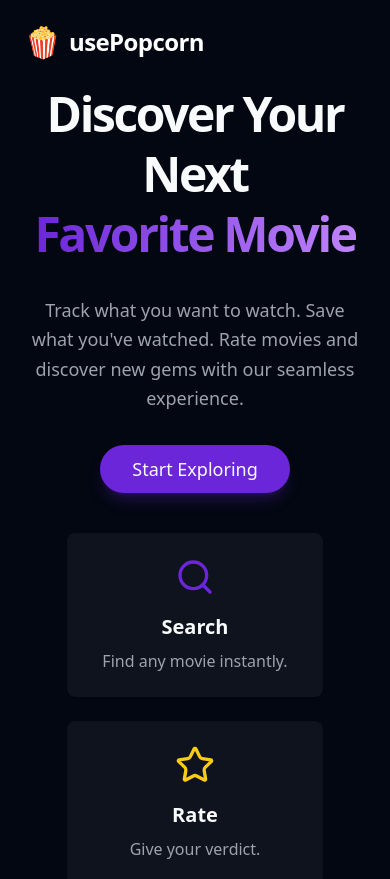
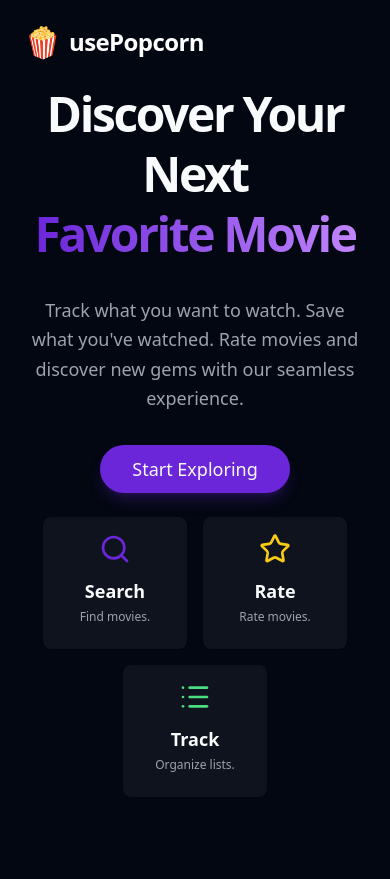
Before and after one commit to LogiCule/use-popcorn, a React (Vite) app: page / in a window 390 px wide. Shown: the top 879 px of the page. Built offline with nearby package versions, Linux system fonts and the light colour scheme.

Commit message:
feat: add landing page and core movie application with search and watched list features.

```diff
--- a/src/pages/LandingPage.jsx
+++ b/src/pages/LandingPage.jsx
@@ -35,21 +35,21 @@ export default function LandingPage() {
         </Button>
       </div>
 
-      <div className="flex flex-wrap justify-center gap-6 p-10 pb-20">
+      <div className="flex flex-wrap justify-center gap-4 md:gap-6 p-6 md:p-10 pb-20">
         <FeatureCard
-          icon={<Search className="w-10 h-10 text-primary mb-4" />}
+          icon={<Search className="w-8 h-8 md:w-10 md:h-10 text-primary mb-3 md:mb-4" />}
           title="Search"
-          desc="Find any movie instantly."
+          desc="Find movies."
         />
         <FeatureCard
-          icon={<Star className="w-10 h-10 text-yellow-400 mb-4" />}
+          icon={<Star className="w-8 h-8 md:w-10 md:h-10 text-yellow-400 mb-3 md:mb-4" />}
           title="Rate"
-          desc="Give your verdict."
+          desc="Rate movies."
         />
         <FeatureCard
-          icon={<List className="w-10 h-10 text-green-400 mb-4" />}
+          icon={<List className="w-8 h-8 md:w-10 md:h-10 text-green-400 mb-3 md:mb-4" />}
           title="Track"
-          desc="Keep your watchlist organized."
+          desc="Organize lists."
         />
       </div>
     </div>
@@ -58,11 +58,11 @@ export default function LandingPage() {
 
 function FeatureCard({ icon, title, desc }) {
   return (
-    <Card className="w-64 border-white/10 bg-white/5 backdrop-blur-sm hover:bg-white/10 transition-colors border-none">
-      <CardContent className="flex flex-col items-center pt-6 text-center">
+    <Card className="w-36 md:w-64 border-white/10 bg-white/5 backdrop-blur-sm hover:bg-white/10 transition-colors border-none">
+      <CardContent className="flex flex-col items-center pt-4 md:pt-6 text-center px-2 md:px-6">
         {icon}
-        <h3 className="text-xl font-semibold mb-2 text-primary-foreground">{title}</h3>
-        <p className="text-muted-foreground">{desc}</p>
+        <h3 className="text-lg md:text-xl font-semibold mb-1 md:mb-2 text-primary-foreground">{title}</h3>
+        <p className="text-xs md:text-base text-muted-foreground">{desc}</p>
       </CardContent>
     </Card>
   )
--- a/src/pages/MovieApp.jsx
+++ b/src/pages/MovieApp.jsx
@@ -18,6 +18,7 @@ import { useWatchedMovie } from "../hooks/useWatchedMovie";
 export default function MovieApp() {
   const [query, setQuery] = useState("");
   const [selectedId, setSelectedId] = useState(null);
+  const [activeTab, setActiveTab] = useState("search");
 
   const {
     watchedMovies: watched,
@@ -34,6 +35,7 @@ export default function MovieApp() {
 
   const handleMovieSelect = (movie) => {
     setSelectedId(movie.imdbID);
+    setActiveTab("watched");
   };
   const handleMovieDeSelect = () => {
     setSelectedId(null);
@@ -44,8 +46,34 @@ export default function MovieApp() {
       <Navbar>
         <Search query={query} setQuery={setQuery} />
       </Navbar>
-      <main className="flex flex-col md:flex-row gap-4 justify-center h-auto md:h-[calc(100vh-9rem)] mt-4 w-full px-4 max-w-7xl mx-auto pb-4">
-        <Box className="flex-1 h-[500px] md:h-full overflow-y-auto" collapsible={false}>
+      <div className="md:hidden flex px-4 gap-2 mt-4">
+        <button
+          onClick={() => setActiveTab("search")}
+          className={`flex-1 py-2 rounded-lg text-sm font-medium transition-colors ${
+            activeTab === "search"
+              ? "bg-primary text-primary-foreground"
+              : "bg-primary/10 text-primary hover:bg-primary/20"
+          }`}
+        >
+          Search Results
+        </button>
+        <button
+          onClick={() => setActiveTab("watched")}
+          className={`flex-1 py-2 rounded-lg text-sm font-medium transition-colors ${
+            activeTab === "watched"
+              ? "bg-primary text-primary-foreground"
+              : "bg-primary/10 text-primary hover:bg-primary/20"
+          }`}
+        >
+          {selectedId ? "Movie Details" : "Watched List"}
+        </button>
+      </div>
+
+      <main className="flex flex-col md:flex-row gap-4 justify-center h-[calc(100vh-14rem)] md:h-[calc(100vh-9rem)] mt-4 w-full px-4 max-w-7xl mx-auto pb-4">
+        <Box
+          className={`flex-1 h-full md:h-full overflow-y-auto ${activeTab === "search" ? "block" : "hidden md:block"}`}
+          collapsible={false}
+        >
           {isMovieListError ? (
             <Error message={isMovieListError} />
           ) : isMovieListLoading ? (
@@ -69,7 +97,10 @@ export default function MovieApp() {
             />
           )}
         </Box>
-        <Box className="flex-1 h-auto min-h-[500px] md:h-full overflow-y-auto" collapsible={false}>
+        <Box
+          className={`flex-1 h-full md:h-full overflow-y-auto ${activeTab === "watched" ? "block" : "hidden md:block"}`}
+          collapsible={false}
+        >
           {selectedId === null ? (
             <>
               <MovieSummary watched={watched} />
```
